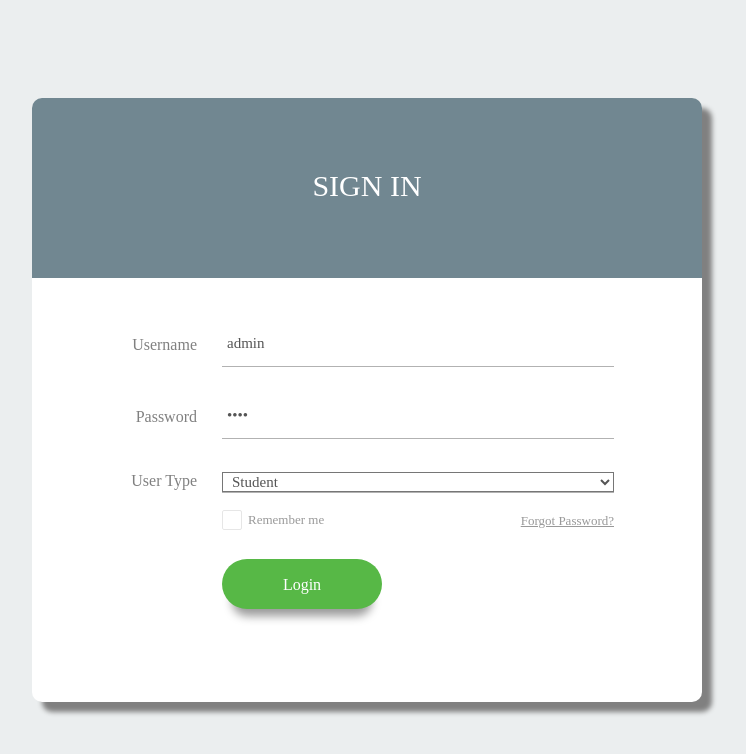
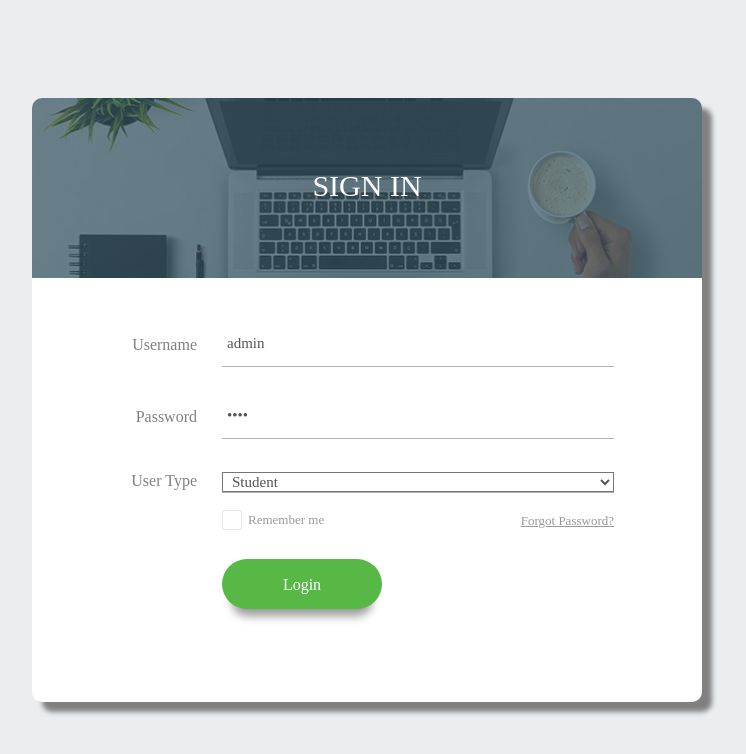
Before and after one commit to dhruval-tech/Online-University-Management-System, a plain HTML site: page index.html in a window 1280 px wide. Shown: the whole page, without its empty margins (273-1019 px from the left). Drawn offline with Linux system fonts and the light colour scheme; a web font is replaced by a local one.

Commit message:
Update index.html

```diff
--- a/index.html
+++ b/index.html
@@ -82,7 +82,7 @@
     <div class="limiter">
 		<div class="container-login100">
 			<div class="wrap-login100" style="box-shadow: 10px 10px 5px grey;">
-				<div class="login100-form-title" style="background-image: url(images/bg-01.jpg);">
+				<div class="login100-form-title" style="background-image: url(assets/img/bg-01.jpg);">
 					<span class="login100-form-title-1">
 						Sign In
 					</span>
```
